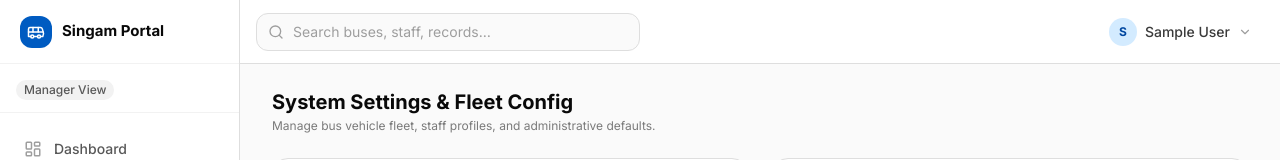
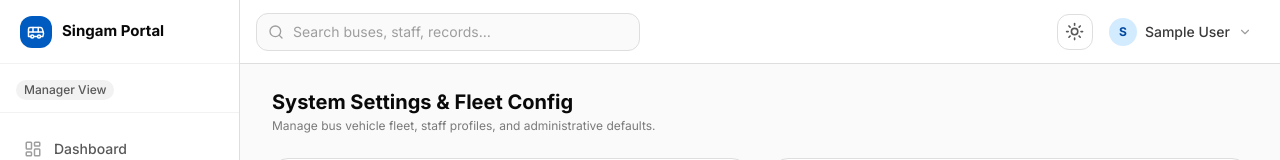
Before and after one commit to MrAnsif/singam-portal, a Next.js app: page /settings in a window 1280 px wide. Shown: the top 160 px of the page. Built offline with nearby package versions, Linux system fonts and the light colour scheme; no server answers; the database is empty; sample sign-in values are in the browser's storage.

Commit message:
theme toggle implemented

```diff
--- a/app/globals.css
+++ b/app/globals.css
@@ -60,6 +60,38 @@
   --radius-xl: 1rem;
 }
 
+@layer base {
+  .dark {
+    --color-white: oklch(0.14 0 0); /* map white to dark neutral */
+    --color-black: oklch(0.985 0 0); /* map black to light neutral */
+
+    /* Reverse Brand */
+    --color-brand-50: oklch(0.23 0.10 245);
+    --color-brand-100: oklch(0.32 0.14 245);
+    --color-brand-200: oklch(0.40 0.18 245);
+    --color-brand-300: oklch(0.47 0.20 245);
+    --color-brand-400: oklch(0.55 0.18 245);
+    --color-brand-500: oklch(0.66 0.14 245);
+    --color-brand-600: oklch(0.78 0.10 245);
+    --color-brand-700: oklch(0.87 0.07 245);
+    --color-brand-800: oklch(0.93 0.04 245);
+    --color-brand-900: oklch(0.97 0.015 245);
+
+    /* Reverse Neutral */
+    --color-neutral-50: oklch(0.14 0 0);
+    --color-neutral-100: oklch(0.24 0 0);
+    --color-neutral-150: oklch(0.30 0 0);
+    --color-neutral-200: oklch(0.35 0 0);
+    --color-neutral-300: oklch(0.46 0 0);
+    --color-neutral-400: oklch(0.58 0 0);
+    --color-neutral-500: oklch(0.70 0 0);
+    --color-neutral-600: oklch(0.82 0 0);
+    --color-neutral-700: oklch(0.90 0 0);
+    --color-neutral-800: oklch(0.96 0 0);
+    --color-neutral-900: oklch(0.985 0 0);
+  }
+}
+
 /* Base styles */
 *, *::before, *::after {
   box-sizing: border-box;
@@ -74,8 +106,8 @@ html {
 
 body {
   min-height: 100%;
-  background-color: oklch(0.97 0 0);
-  color: oklch(0.14 0 0);
+  background-color: var(--color-neutral-50);
+  color: var(--color-neutral-900);
 }
 
 /* Focus ring — accessible, always visible */
--- a/app/layout.tsx
+++ b/app/layout.tsx
@@ -20,13 +20,16 @@ export const metadata: Metadata = {
 };
 
 import { Toaster } from 'sonner';
+import { ThemeProvider } from '@/components/theme-provider';
 
 export default function RootLayout({ children }: { children: React.ReactNode }) {
   return (
-    <html lang="en" className={`${inter.variable} h-full antialiased`}>
+    <html lang="en" className={`${inter.variable} h-full antialiased`} suppressHydrationWarning>
       <body className="min-h-full">
-        {children}
-        <Toaster position="top-right" richColors />
+        <ThemeProvider attribute="class" defaultTheme="system" enableSystem>
+          {children}
+          <Toaster position="top-right" richColors />
+        </ThemeProvider>
       </body>
     </html>
   );
--- a/components/layout/Header.tsx
+++ b/components/layout/Header.tsx
@@ -5,6 +5,7 @@ import { signOut } from 'next-auth/react';
 import { Menu, Bell, LogOut, ChevronDown, Search } from 'lucide-react';
 import { useState } from 'react';
 import type { Session } from 'next-auth';
+import { ThemeToggle } from '@/components/ui/theme-toggle';
 
 interface HeaderProps {
   session: Session;
@@ -54,6 +55,7 @@ export function Header({ session, onMenuClick }: HeaderProps) {
 
       {/* Right actions */}
       <div className="flex items-center gap-2 ml-auto">
+        <ThemeToggle />
 
         {/* User menu */}
         <div className="relative">
--- /dev/null
+++ b/components/theme-provider.tsx
@@ -0,0 +1,9 @@
+'use client';
+
+import * as React from 'react';
+import { ThemeProvider as NextThemesProvider } from 'next-themes';
+import { type ThemeProviderProps } from 'next-themes';
+
+export function ThemeProvider({ children, ...props }: ThemeProviderProps) {
+  return <NextThemesProvider {...props}>{children}</NextThemesProvider>;
+}
--- /dev/null
+++ b/components/ui/theme-toggle.tsx
@@ -0,0 +1,33 @@
+'use client';
+
+import * as React from 'react';
+import { Moon, Sun } from 'lucide-react';
+import { useTheme } from 'next-themes';
+import { Button } from '@/components/ui/button';
+
+export function ThemeToggle() {
+  const [mounted, setMounted] = React.useState(false);
+  const { resolvedTheme, setTheme } = useTheme();
+
+  React.useEffect(() => {
+    setMounted(true);
+  }, []);
+
+  return (
+    <Button
+      variant="outline"
+      size="icon"
+      onClick={() => setTheme(resolvedTheme === 'dark' ? 'light' : 'dark')}
+      className="h-9 w-9 border-neutral-200 bg-white hover:bg-neutral-50 text-neutral-600 shadow-none"
+    >
+      {!mounted ? (
+        <span className="h-[1.2rem] w-[1.2rem]" />
+      ) : resolvedTheme === 'dark' ? (
+        <Moon className="h-[1.2rem] w-[1.2rem]" />
+      ) : (
+        <Sun className="h-[1.2rem] w-[1.2rem]" />
+      )}
+      <span className="sr-only">Toggle theme</span>
+    </Button>
+  );
+}
--- a/package.json
+++ b/package.json
@@ -18,6 +18,7 @@
     "mongoose": "^9.10.4",
     "next": "16.3.8",
     "next-auth": "5.0.0-beta.32",
+    "next-themes": "^0.4.6",
     "react": "19.2.8",
     "react-day-picker": "^10.0.2",
     "react-dom": "19.2.8",
```
Also changed, not shown: 1 other file (tests, documents, lock files or other folders).
